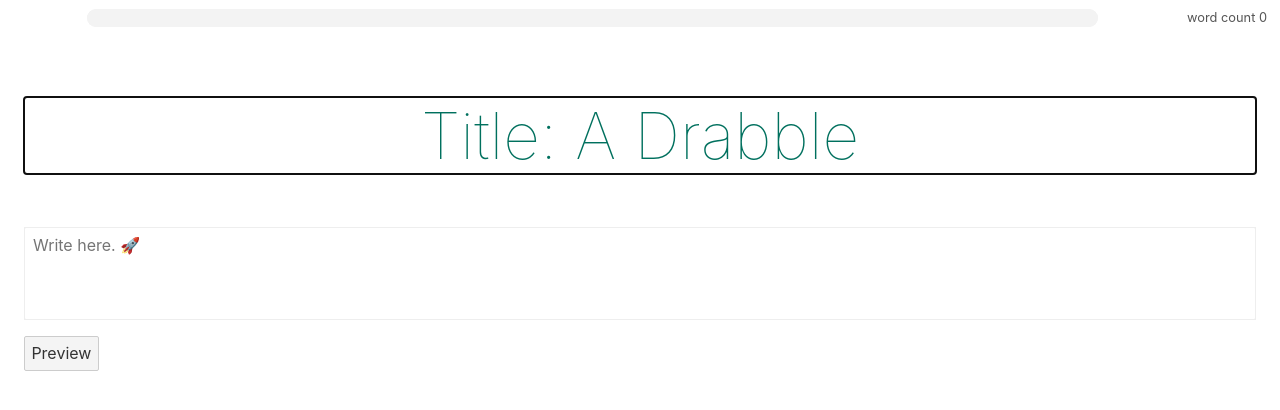
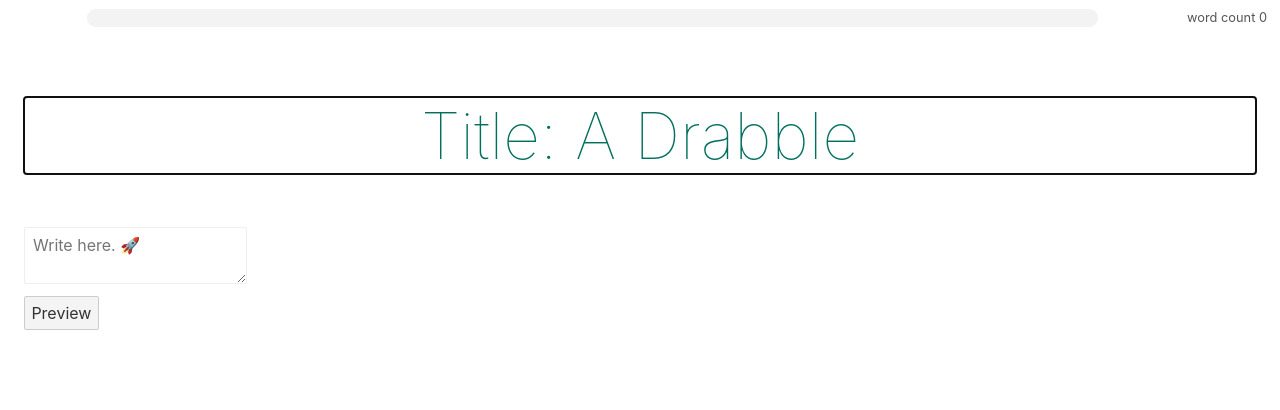
Before and after one commit to teroyks/drabbledit, a Svelte app: page / in a window 1280 px wide. Shown: the top 410 px of the page. Built offline with nearby package versions, Linux system fonts and the light colour scheme.

Commit message:
💄 Replace resizable textarea with a standard one
Prepares for moving to grid layout with editing area filling the screen.

```diff
--- a/src/Editor.svelte
+++ b/src/Editor.svelte
@@ -1,7 +1,7 @@
 <script>
   import countWords from "./helpers/wordcount";
   import Title from "./EditableTitle.svelte";
-  import TextArea from "./TextAreaAutosize.svelte";
+  import TextArea from "./TextArea.svelte";
   let drabbleText = localStorage.getItem("text") || "";
 
   export let wordcount;
--- /dev/null
+++ b/src/TextArea.svelte
@@ -0,0 +1,19 @@
+<script>
+  export let value = "";
+  export let minRows = 1; // not used
+  export let maxRows; // not used
+  export let placeholder = "";
+</script>
+
+<style>
+  textarea {
+    font-family: inherit;
+    padding: 0.5em;
+    box-sizing: border-box;
+    border: 1px solid #eee;
+    line-height: 1.2;
+    overflow: hidden;
+  }
+</style>
+
+<textarea bind:value {placeholder} />
```
